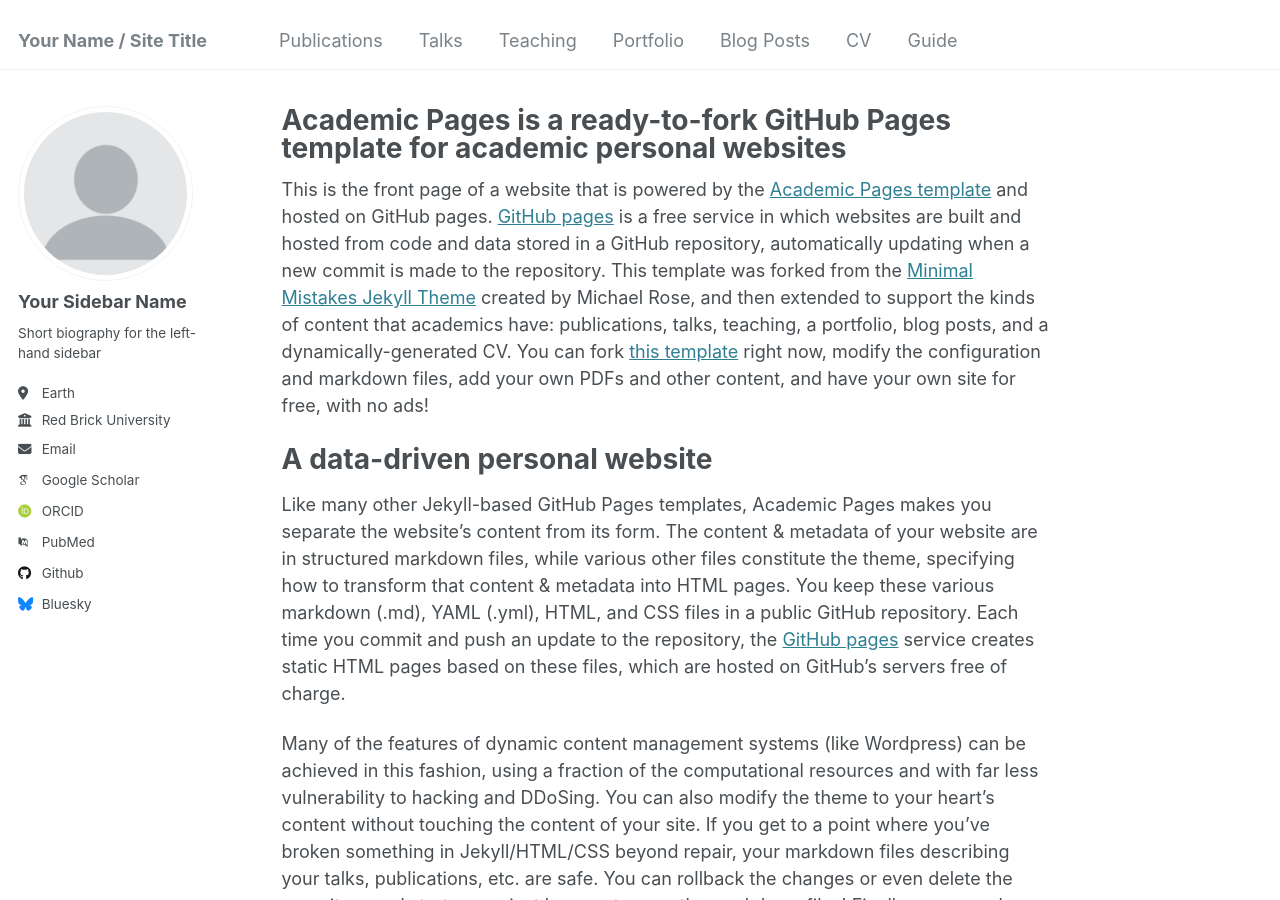
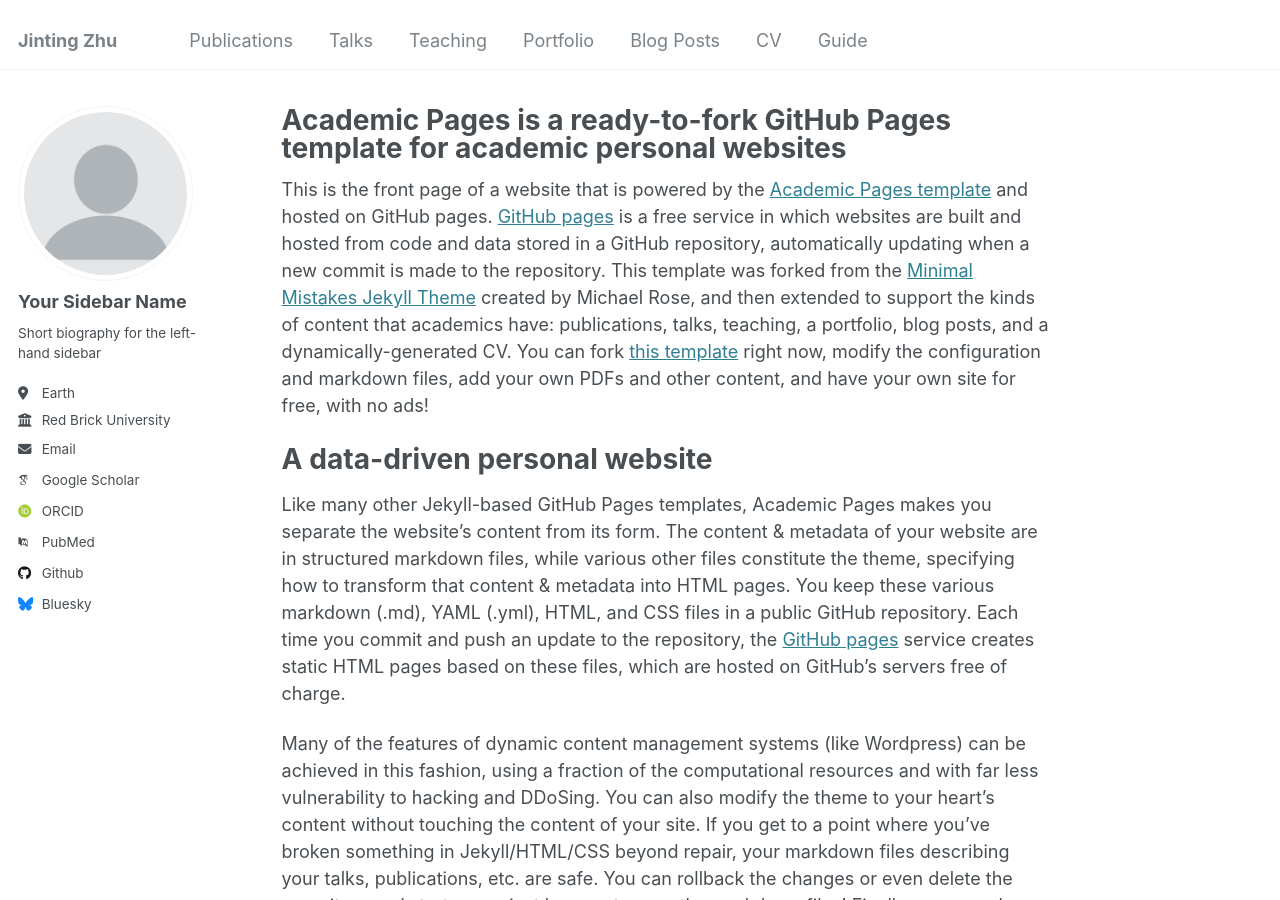
Before and after one commit to jjjzhu-5847/jjjzhu-5847.github.io, a Jekyll site: the page built from _pages/about.md, in a window 1280 px wide and 900 px high. Built offline with Jekyll 4.4.1, drawn with Linux system fonts in a browser that asks for light colours; some web fonts are replaced.

Commit message:
Update _config.yml

```diff
--- a/_config.yml
+++ b/_config.yml
@@ -8,7 +8,7 @@
 
 # Basic Site Settings
 locale                   : "en-US"
-title                    : "Your Name / Site Title"
+title                    : "Jinting Zhu"
 title_separator          : "-"
 name                     : &name "Your Name"
 description              : &description "personal description"
```
